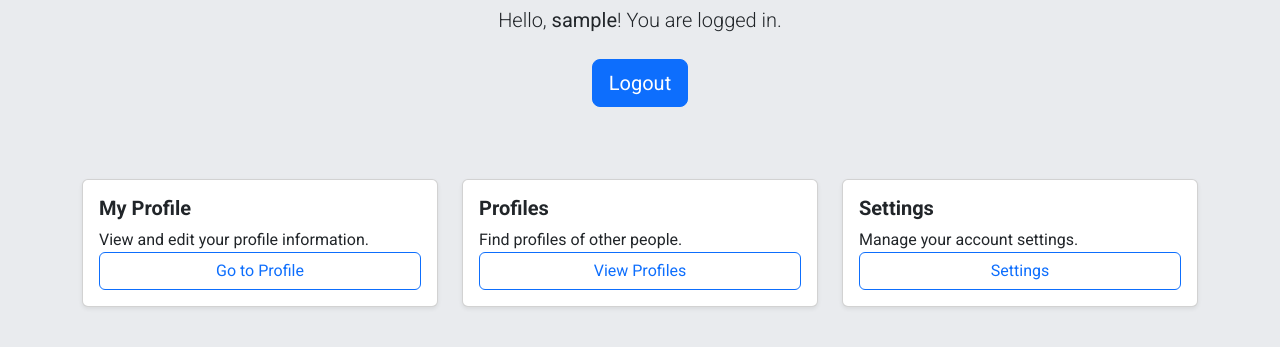
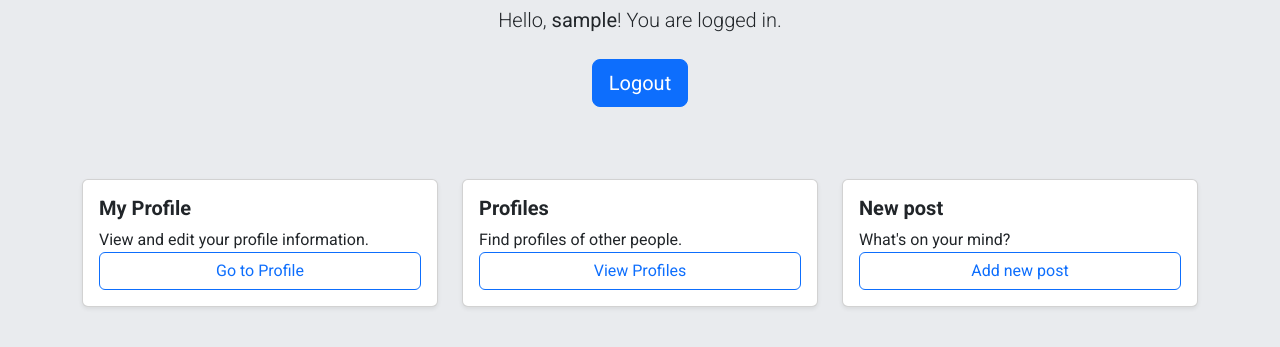
Before and after one commit to ivanovds/liceum_website, a Django app: page / in a window 1280 px wide. Shown: the part 195-542 px from the top of the page. Run offline with Django 5.2, Linux system fonts and the light colour scheme; the visitor is signed in with stand-in values (Sample User, id 1).

Commit message:
add posts

```diff
--- a/profiles/templates/home.html
+++ b/profiles/templates/home.html
@@ -48,10 +48,10 @@
             <div class="card h-100 shadow-sm">
                 <div class="card-body d-flex flex-column">
                     <h5 class="card-title fw-bold">
-                        <i class="bi bi-gear"></i> Settings
+                        <i class="bi bi-gear"></i> New post
                     </h5>
-                    <p class="card-text flex-grow-1">Manage your account settings.</p>
-                    <a href="#" class="btn btn-outline-primary mt-auto">Settings</a>
+                    <p class="card-text flex-grow-1">What's on your mind? </p>
+                    <a href="posts/new_post/" class="btn btn-outline-primary mt-auto">Add new post</a>
                 </div>
             </div>
         </div>
```
